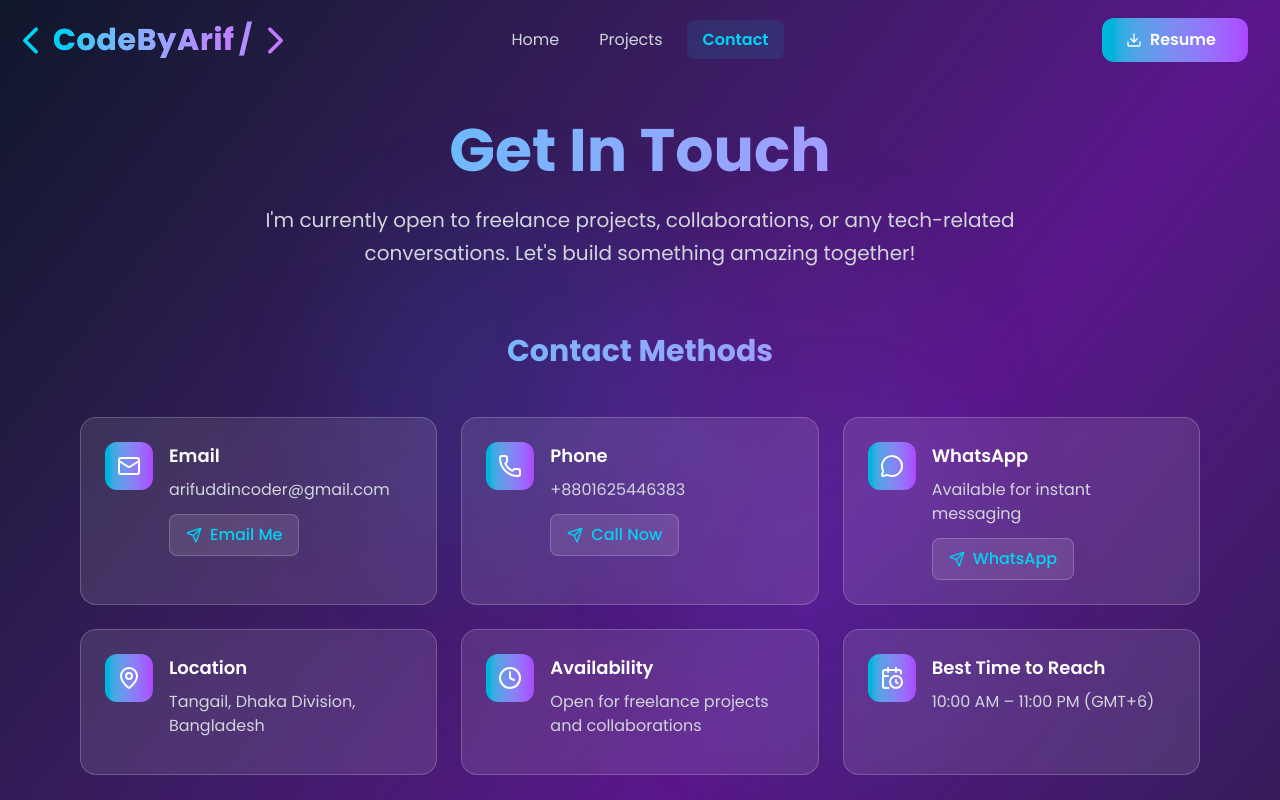
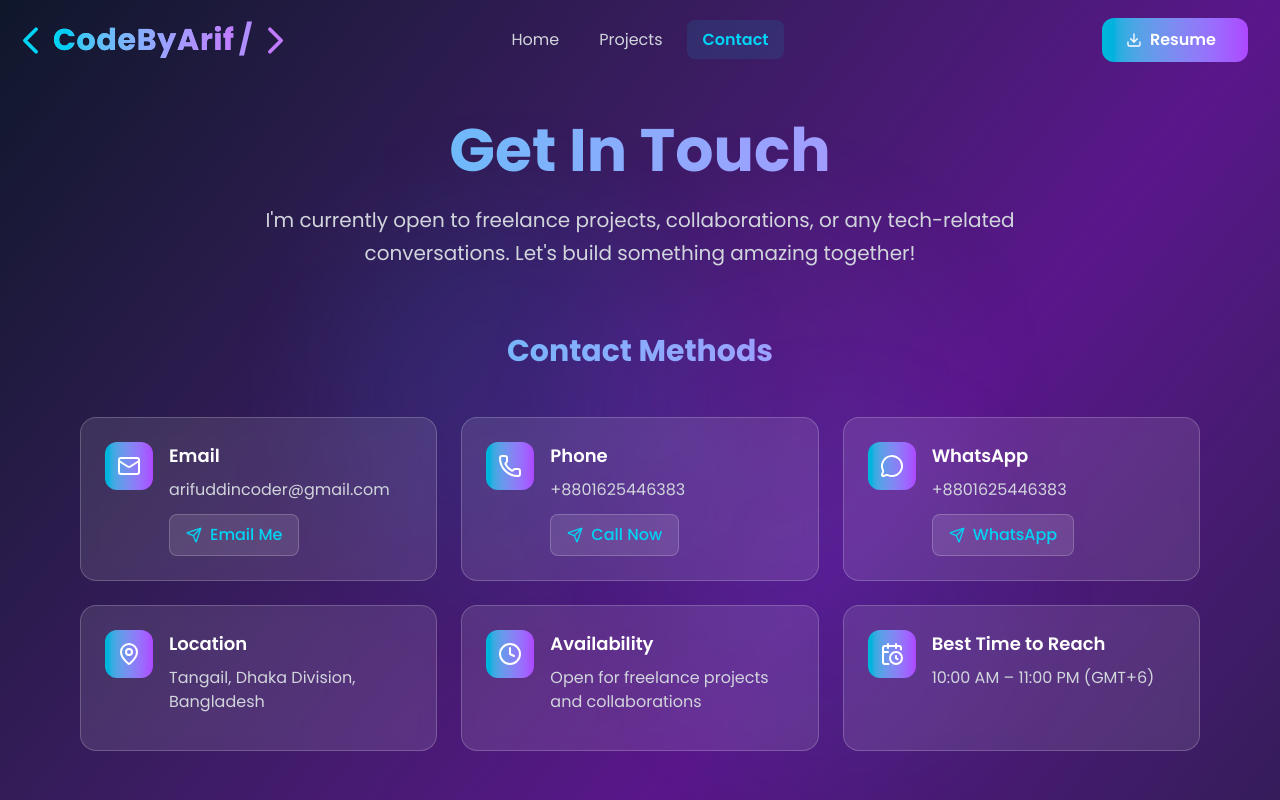
Before and after one commit to arifuddincoder/codebyarif, a React (Vite) app: page /contact in a window 1280 px wide. Shown: the top 800 px of the page. Built offline with nearby package versions, Linux system fonts and the light colour scheme.

Commit message:
added whatsapp no on contact page

```diff
--- a/src/pages/Contact/Contact.jsx
+++ b/src/pages/Contact/Contact.jsx
@@ -31,7 +31,7 @@ const Contact = () => {
 		{
 			icon: MessageCircle,
 			title: "WhatsApp",
-			value: "Available for instant messaging",
+			value: "+8801625446383",
 			link: "https://wa.me/8801625446383",
 			linkText: "WhatsApp",
 			delay: 600,
```
